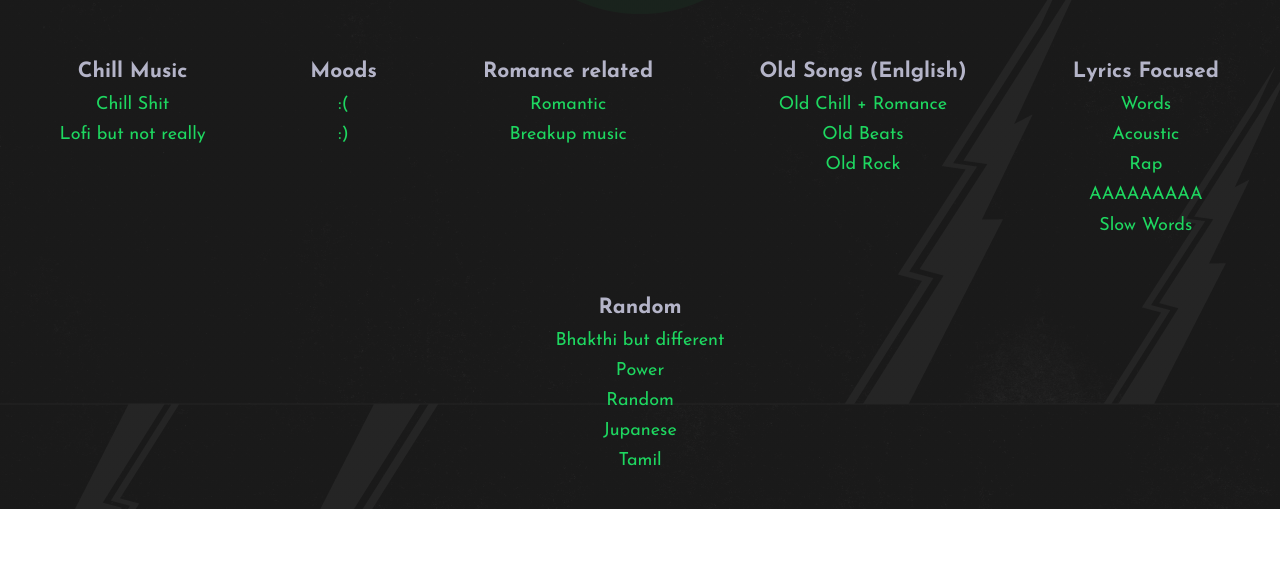
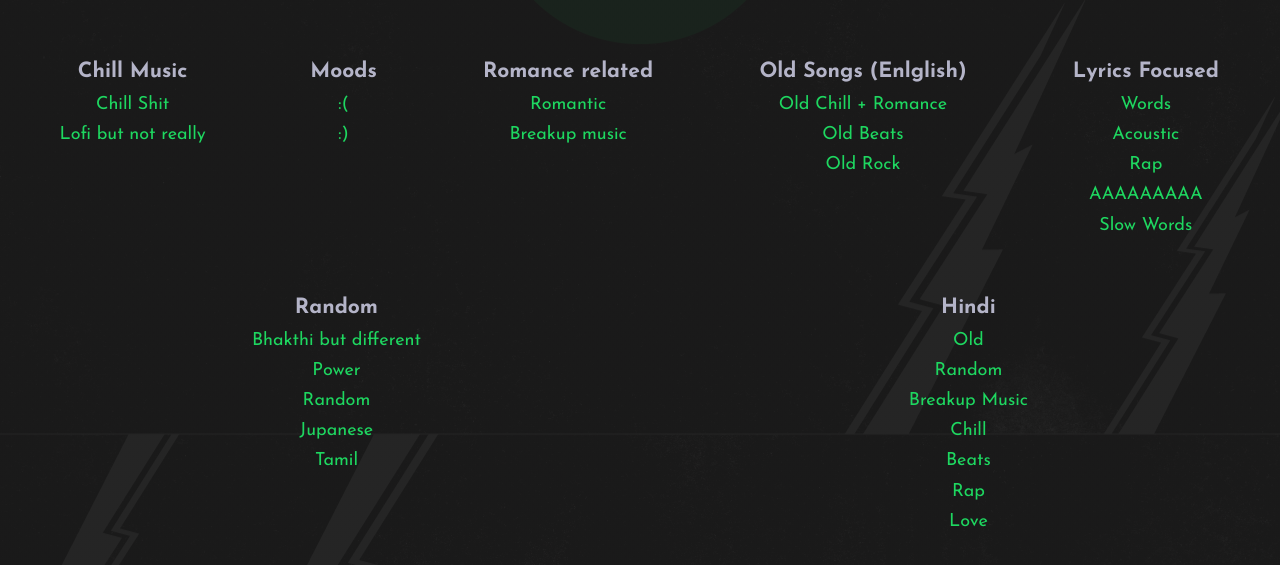
Before and after one commit to poseidon0z/spotify-playlists, a plain HTML site: page index.html in a window 1280 px wide. Shown: the part 781-1346 px from the top of the page. Before the commit the page ends 1290 px from the top, so only its background shows below. Drawn offline with Linux system fonts and the light colour scheme.

Commit message:
Added Hindi songs

```diff
--- a/index.html
+++ b/index.html
@@ -169,6 +169,54 @@
           </li>
         </ul>
       </div>
+
+      <div class="playlist-group">
+        <h3>Hindi</h3>
+        <ul>
+          <li>
+            <a
+              href="https://open.spotify.com/playlist/4R9hzTFhlD6tu8stnWYwkp?si=50db4ac53a5a4cf6"
+              >Old</a
+            >
+          </li>
+          <li>
+            <a
+              href="https://open.spotify.com/playlist/0duX3K8TKArGaJV3B0zjP3?si=b02a05c3657c4f05"
+              >Random</a
+            >
+          </li>
+          <li>
+            <a
+              href="https://open.spotify.com/playlist/4YH0KqgqLjnpUT1QyCLD76?si=8b3d14ad240a40a7"
+              >Breakup Music</a
+            >
+          </li>
+          <li>
+            <a
+              href="https://open.spotify.com/playlist/3aFl4kulsq8fNvmPhpeLCH?si=ebf271a30d144d26"
+              >Chill</a
+            >
+          </li>
+          <li>
+            <a
+              href="https://open.spotify.com/playlist/7q8lk6YezSHt4EGqakur8H?si=c3e50ba1bfc74a10"
+              >Beats</a
+            >
+          </li>
+          <li>
+            <a
+              href="https://open.spotify.com/playlist/5w0MMIuVabNlpwPsG6Kjy3?si=de8fc92e7ea741a9"
+              >Rap</a
+            >
+          </li>
+          <li>
+            <a
+              href="https://open.spotify.com/playlist/01TlryvGW0U5b6tpL4n4bB?si=bda1fd8418094d5f"
+              >Love</a
+            >
+          </li>
+        </ul>
+      </div>
     </section>
   </body>
 </html>
```
